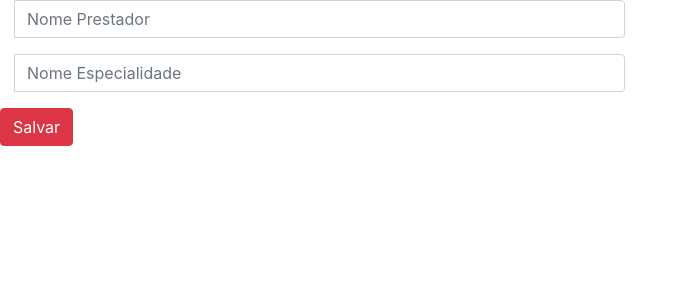
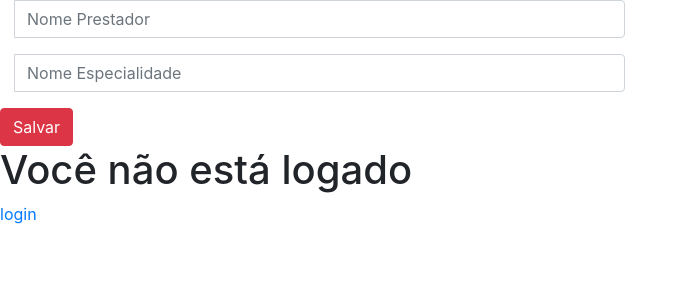
Before and after one commit to jvsantillo/iapl201901, a Django app: template prestadores/templates/prestadores/novo-prestador.html in a window 1280 px wide. Shown: the top 300 px of the page, without its empty margins (0-688 px from the left). Run offline with Django 3.2, Linux system fonts and the light colour scheme; the template is opened without the code that fills it, so the values that code supplies are empty; some libraries are stand-ins or nearby versions.

Commit message:
Validação de login ao inserir novo prestador

```diff
--- a/prestadores/templates/prestadores/novo-prestador.html
+++ b/prestadores/templates/prestadores/novo-prestador.html
@@ -5,7 +5,11 @@
 <script src="//maxcdn.bootstrapcdn.com/bootstrap/4.1.1/js/bootstrap.min.js"></script>
 <script src="//cdnjs.cloudflare.com/ajax/libs/jquery/3.2.1/jquery.min.js"></script>
     <meta charset="UTF-8">
+    {% if user.is_authenticated %}
     <title>Title</title>
+    {% else %}
+    <title>Não autenticado</title>
+    {% endif %}
 </head>
 <body>
 
@@ -28,4 +32,10 @@
 
 
 </body>
+{% if user.is_authenticated %}
+
+{% else %}
+<h1>Você não está logado</h1>
+<a href="{% url 'login' %}">login</a>
+{% endif %}
 </html>
```
